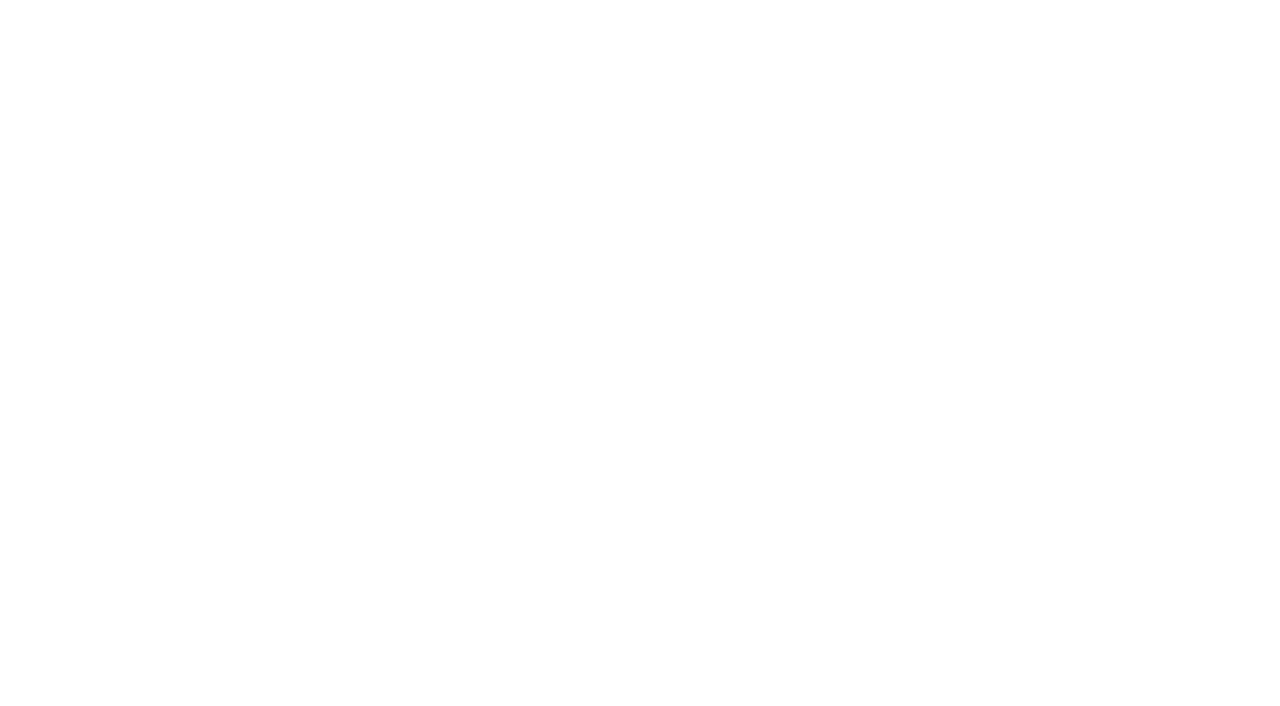
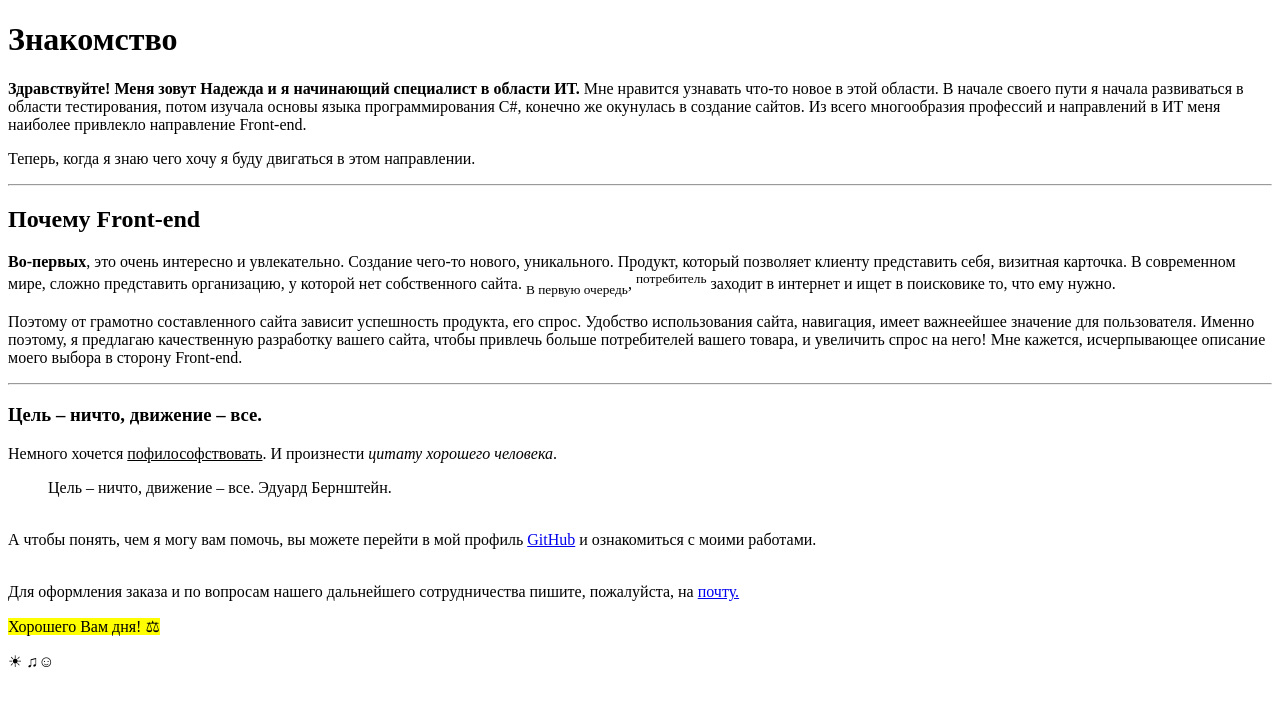
Before and after one commit to NadejdaGoncharik/if-html, a plain HTML site: page about/index.html in a window 1280 px wide. Drawn offline with Linux system fonts and the light colour scheme.

Commit message:
фищге about the author

```diff
--- a/about/index.html
+++ b/about/index.html
@@ -2,9 +2,32 @@
 <html lang="en">
 <head>
     <meta charset="UTF-8">
-    <title>Title</title>
+    <title>Об авторе</title>
 </head>
 <body>
+ <h1>Знакомство</h1>
+<p><b>Здравствуйте! Меня зовут Надежда и я начинающий специалист в области ИТ.</b>
+    Мне нравится узнавать что-то новое в этой области. В начале своего пути я начала развиваться в области тестирования,
+потом изучала основы языка программирования C#, конечно же окунулась в создание сайтов. Из всего многообразия профессий
+и направлений в ИТ меня наиболее привлекло направление Front-end. </p>
+    <p>Теперь, когда я знаю чего хочу я буду двигаться в этом направлении.</p>
+ <hr>
+ <h2>Почему Front-end</h2>
+<p><strong>Во-первых</strong>, это очень интересно и увлекательно. Создание чего-то нового, уникального. Продукт, который позволяет клиенту
+представить себя, визитная карточка. В современном мире, сложно представить организацию, у которой нет собственного сайта.
+    <sub>В первую очередь</sub>, <sup>потребитель</sup> заходит в интернет и ищет в поисковике то, что ему нужно.</p>
+ <p>Поэтому от грамотно составленного сайта зависит успешность продукта, его спрос. Удобство использования сайта, навигация, имеет важнеейшее значение для пользователя.
+Именно поэтому, я предлагаю качественную разработку вашего сайта, чтобы привлечь больше потребителей вашего товара, и
+увеличить спрос на него! Мне кажется, исчерпывающее описание моего выбора в сторону Front-end.</p>
+ <hr>
+<h3>Цель – ничто, движение – все.</h3>
+ <p>Немного хочется <ins>пофилософствовать</ins>. И произнести <em>цитату хорошего человека</em>.
+ <blockquote cite="https://citaty.su/aforizmy-i-citaty-o-dvizhenii"> Цель – ничто, движение – все. Эдуард Бернштейн.</blockquote><br>
+    А чтобы понять, чем я могу вам помочь, вы можете перейти в мой профиль <a href="https://github.com/NadejdaGoncharik" target="_blank"> GitHub</a> и ознакомиться с моими работами.</p><br>
+ Для оформления заказа и по вопросам нашего дальнейшего сотрудничества пишите, пожалуйста, на <a href="https://e.mail.ru/" target="_blank">почту.</a>
+<p><mark>Хорошего Вам дня! &#9878;</mark></p>
+<p>&#9728; &#9835;&#9786;</p>
+
 
 </body>
 </html>
```
Also changed, not shown: index.html (+1 -1 lines).
